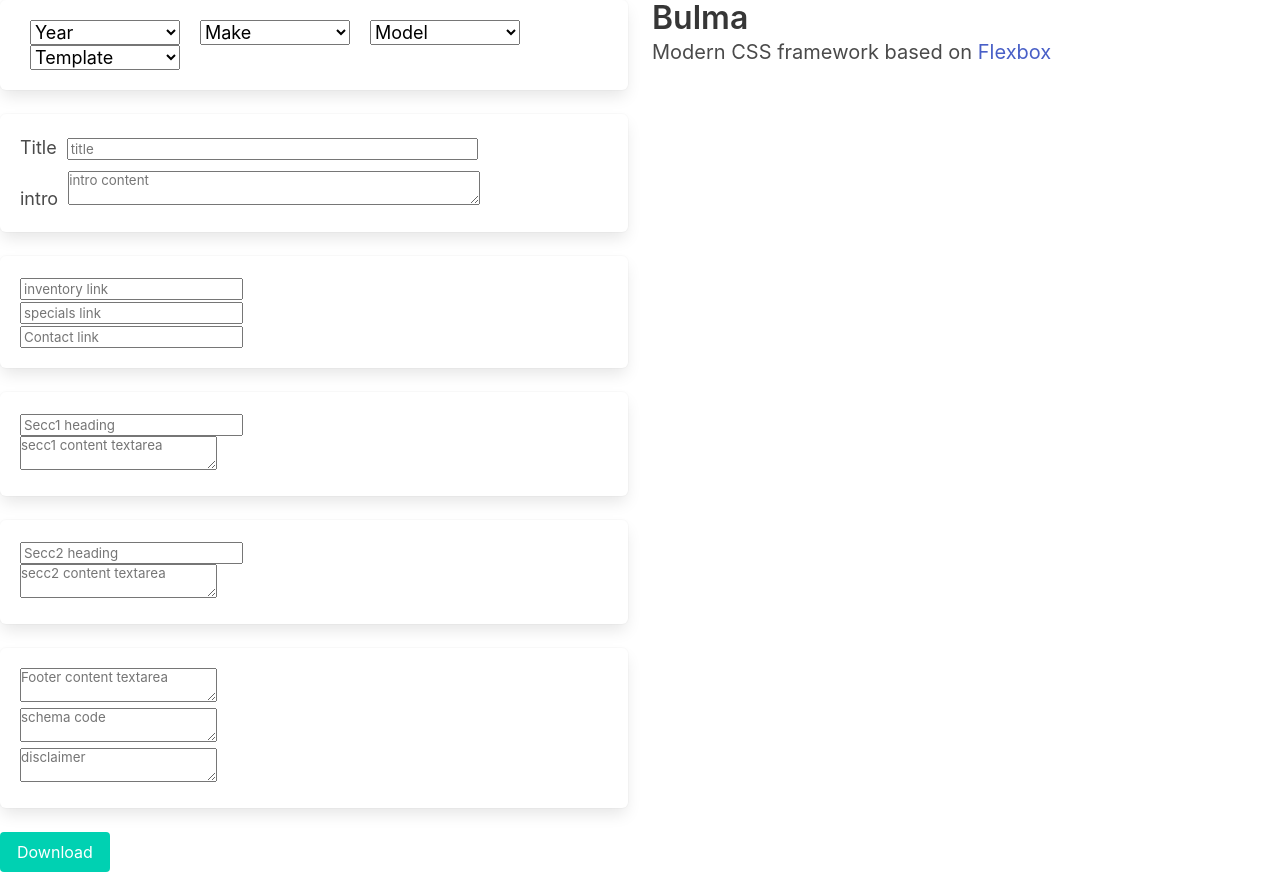
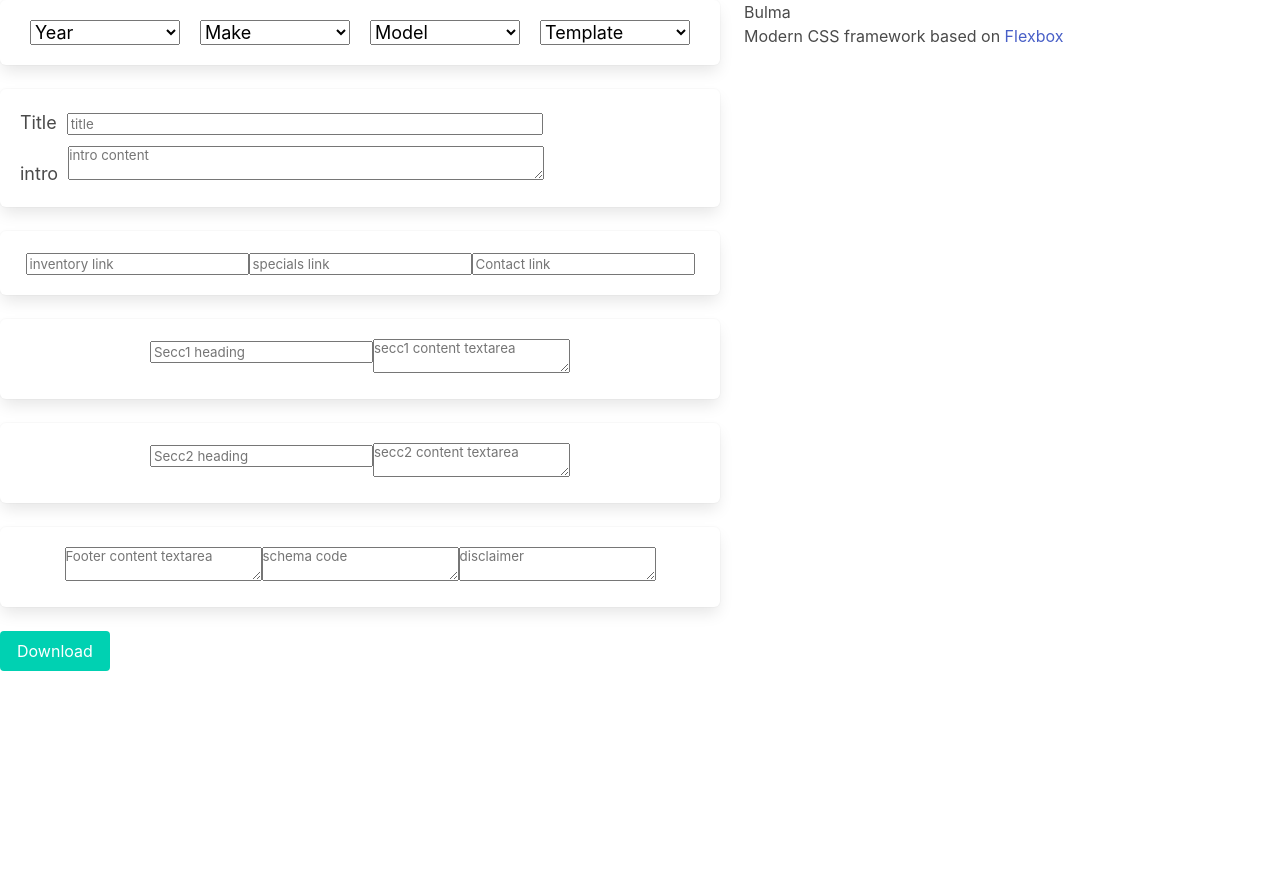
Before and after one commit to anzueto/MLP-maker, a React (Create React App) app in the folder frontend/: page / in a window 1280 px wide. After the commit the page ends 800 px from the top, so only its background shows below. Built offline with nearby package versions, Linux system fonts and the light colour scheme.

Commit message:
scss clean up

```diff
--- a/frontend/src/App.scss
+++ b/frontend/src/App.scss
@@ -2,10 +2,6 @@
   text-align: center;
 }
 
-.App-logo {
-  height: 40vmin;
-  pointer-events: none;
-}
 
 @media (prefers-reduced-motion: no-preference) {
   .App-logo {
@@ -13,40 +9,27 @@
   }
 }
 
-.App-header {
-  background-color: #282c34;
-  min-height: 100vh;
-  display: flex;
-  flex-direction: column;
-  align-items: center;
-  justify-content: center;
-  font-size: calc(10px + 2vmin);
-  color: white;
-}
-
-.App-link {
-  color: #61dafb;
-}
-
-@keyframes App-logo-spin {
-  from {
-    transform: rotate(0deg);
-  }
-  to {
-    transform: rotate(360deg);
-  }
-}
-
-
 // Import only what you need from Bulma
 @import '../node_modules/bulma/sass/utilities/_all.sass';
 @import '../node_modules/bulma/sass/base/_all.sass';
 @import '../node_modules/bulma/sass/elements/button.sass';
-@import '../node_modules/bulma/sass/elements/container.sass';
-@import '../node_modules/bulma/sass/elements/form.sass';
-@import '../node_modules/bulma/sass/elements/title.sass';
-@import '../node_modules/bulma/sass/components/navbar.sass';
-@import '../node_modules/bulma/sass/layout/hero.sass';
-@import '../node_modules/bulma/sass/layout/section.sass';
+// @import '../node_modules/bulma/sass/elements/container.sass';
+// @import '../node_modules/bulma/sass/elements/form.sass';
+// @import '../node_modules/bulma/sass/elements/title.sass';
+// @import '../node_modules/bulma/sass/components/navbar.sass';
+// @import '../node_modules/bulma/sass/layout/hero.sass';
+// @import '../node_modules/bulma/sass/layout/section.sass';
 @import '../node_modules/bulma/sass/elements/box.sass';
 @import '../node_modules/bulma/sass/grid/columns.sass';
+
+
+.box {
+  display: flex;
+  justify-content: center;
+  align-content: center;
+
+}
+
+form{
+  width: 100%;
+}
```
